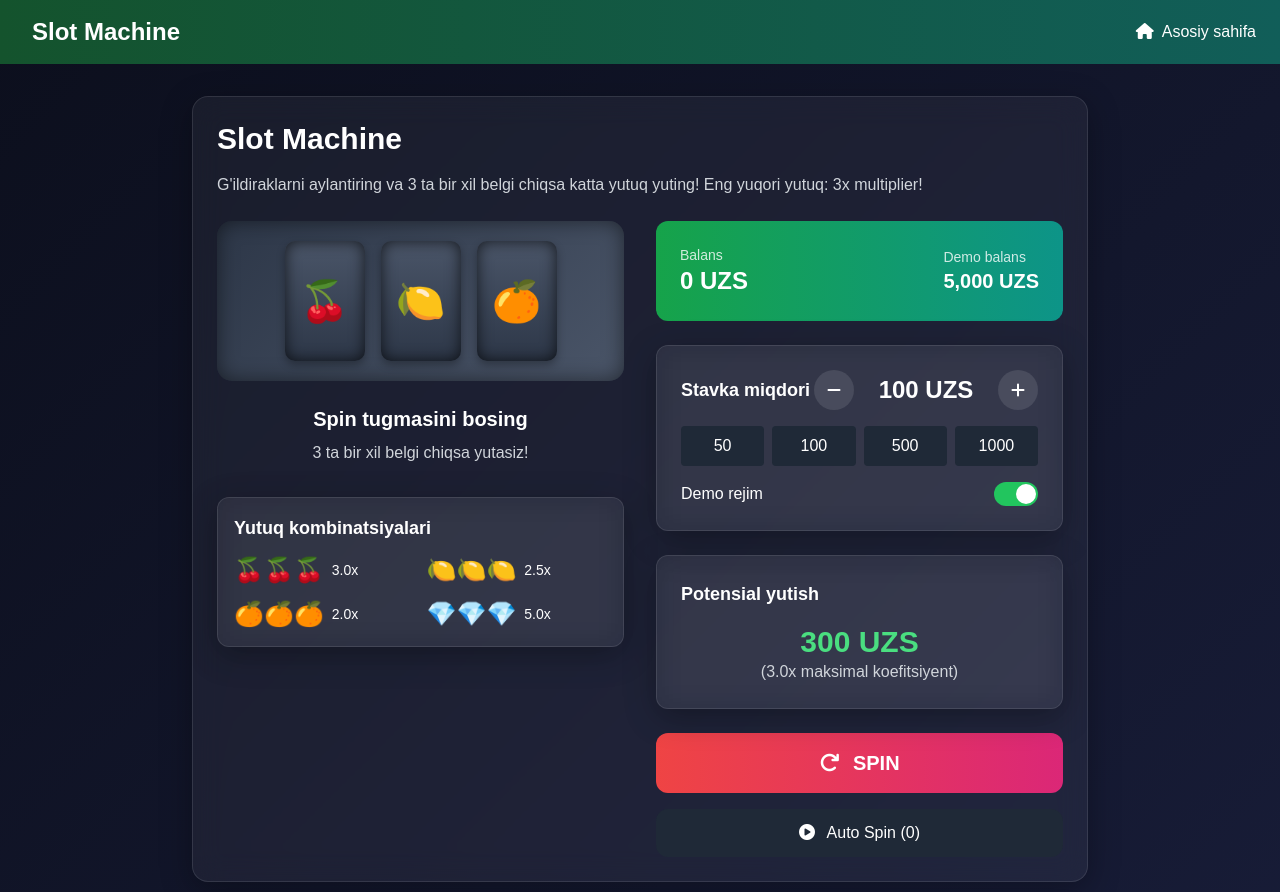
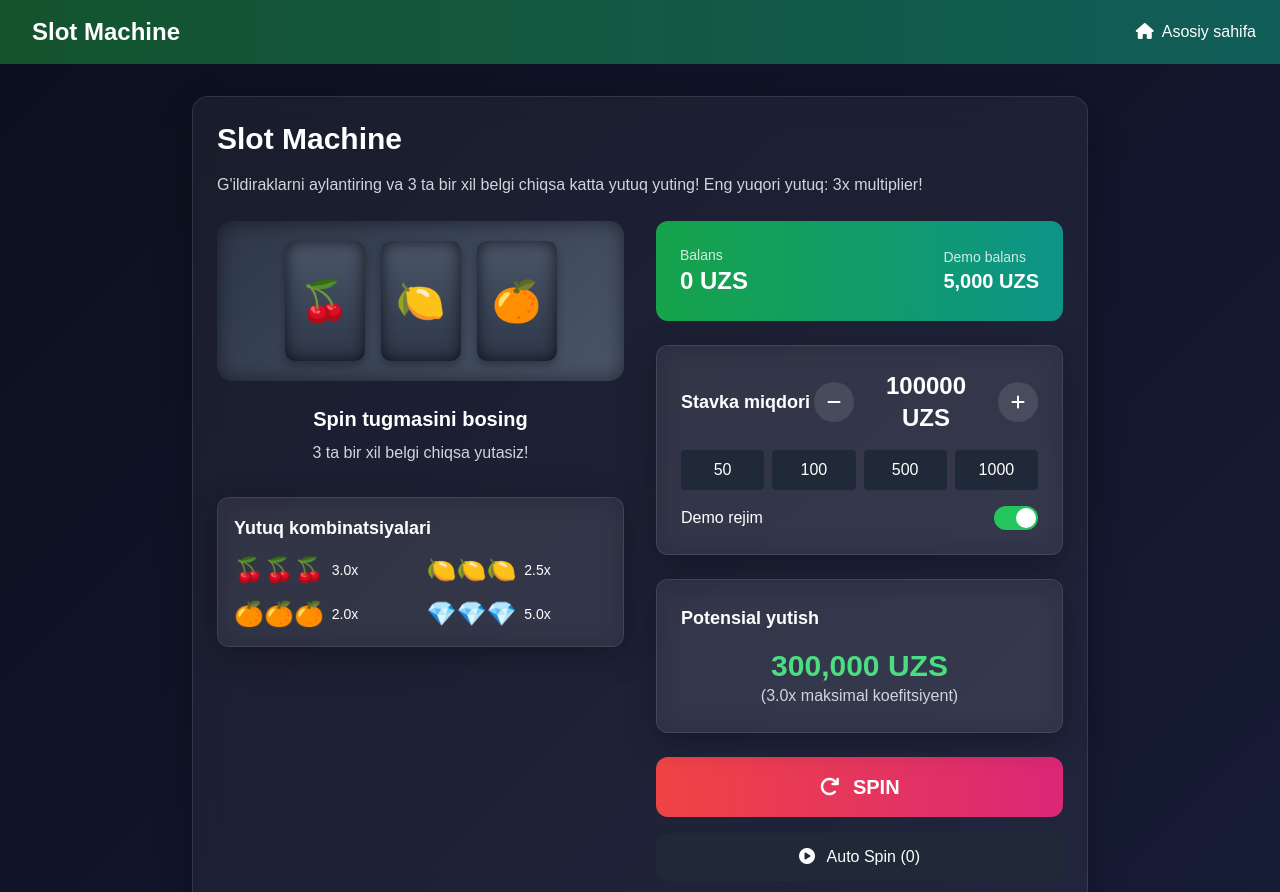
Before and after one commit to abumafia/gambling, a website: page public/game-slots.html in a window 1280 px wide. Shown: the top 892 px of the page. Drawn offline with nearby package versions, Linux system fonts and the light colour scheme.

Commit message:
Update game-slots.html

```diff
--- a/public/game-slots.html
+++ b/public/game-slots.html
@@ -275,7 +275,7 @@
 
     <script>
         // Game variables
-        let betAmount = 100;
+        let betAmount = 100000;
         let isDemo = true;
         let balance = 0;
         let demoBalance = 5000;
```
